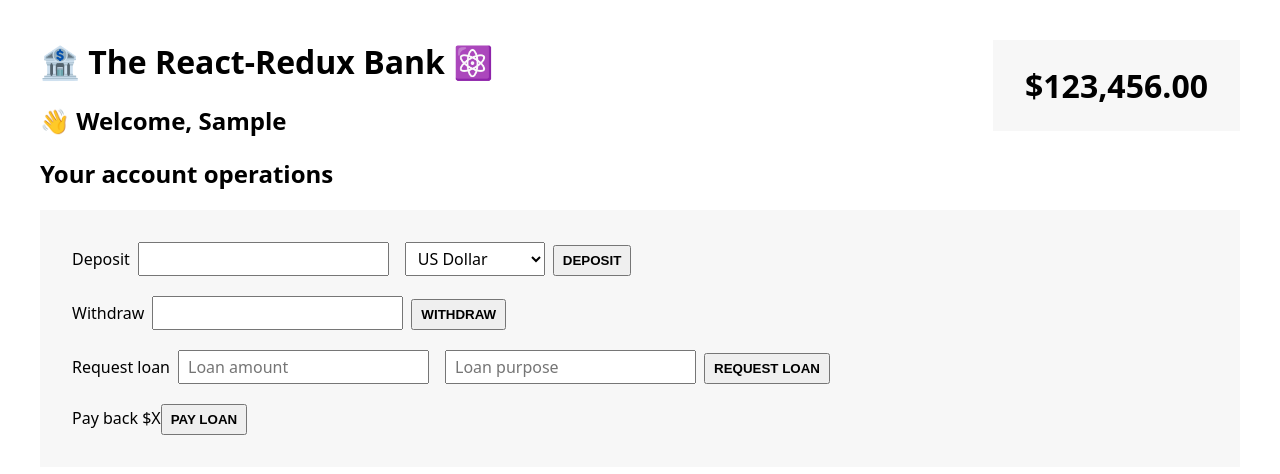
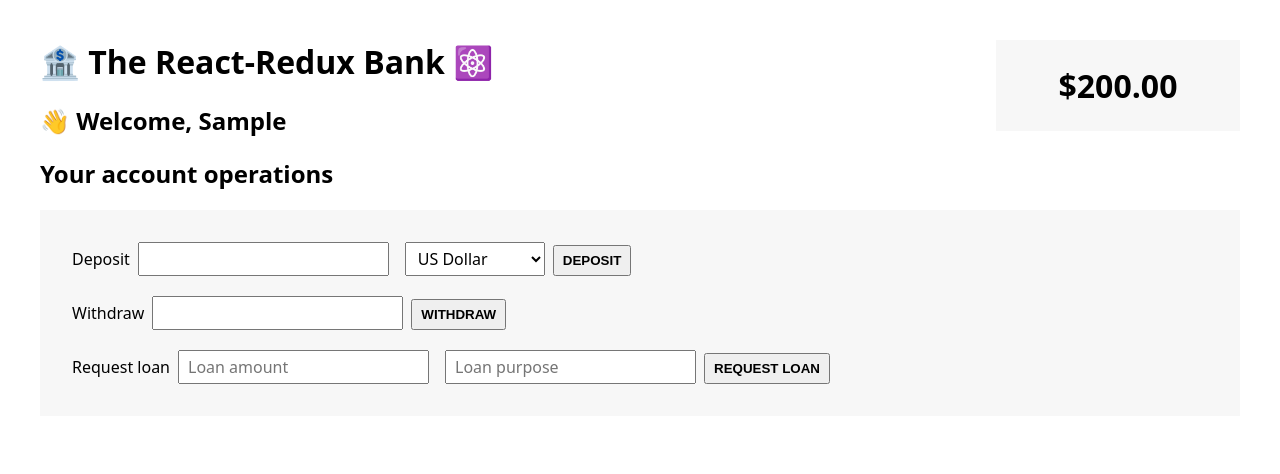
Before and after one commit to Azoroh/15-redux-intro, a React (Vite) app: page / in a window 1280 px wide. Both pictures are taken after typing "Sample", "Sample" into the empty fields and a click on the button "CREATE NEW CUSTOMER". Shown: the top 474 px of the page. Built offline with nearby package versions, Linux system fonts and the light colour scheme.

Commit message:
dispatched Actions for the other handler functions appropriately

```diff
--- a/src/features/accounts/AccountOperations.jsx
+++ b/src/features/accounts/AccountOperations.jsx
@@ -1,19 +1,43 @@
 import { useState } from "react";
+import { useDispatch, useSelector } from "react-redux";
+import { deposit, payLoan, requestLoan, withdraw } from "./accountSlice";
 
 function AccountOperations() {
+  const dispatch = useDispatch();
+  const { loan: currentLoan, balance } = useSelector((store) => store.account);
+
   const [depositAmount, setDepositAmount] = useState("");
   const [withdrawalAmount, setWithdrawalAmount] = useState("");
   const [loanAmount, setLoanAmount] = useState("");
   const [loanPurpose, setLoanPurpose] = useState("");
   const [currency, setCurrency] = useState("USD");
 
-  function handleDeposit() {}
+  function handleDeposit() {
+    if (!depositAmount) return;
+    dispatch(deposit(depositAmount));
+    setDepositAmount("");
+  }
 
-  function handleWithdrawal() {}
+  function handleWithdrawal() {
+    if (!withdrawalAmount) return;
 
-  function handleRequestLoan() {}
+    if (Number(balance) >= Number(withdrawalAmount)) {
+      dispatch(withdraw(withdrawalAmount));
+    }
+    setWithdrawalAmount("");
+  }
 
-  function handlePayLoan() {}
+  function handleRequestLoan() {
+    if (!loanAmount || !loanPurpose) return;
+
+    if (currentLoan) dispatch(requestLoan(loanAmount, loanPurpose));
+    setLoanAmount("");
+    setLoanPurpose("");
+  }
+
+  function handlePayLoan() {
+    if (balance >= currentLoan) dispatch(payLoan());
+  }
 
   return (
     <div>
@@ -66,10 +90,12 @@ function AccountOperations() {
           <button onClick={handleRequestLoan}>Request loan</button>
         </div>
 
-        <div>
-          <span>Pay back $X</span>
-          <button onClick={handlePayLoan}>Pay loan</button>
-        </div>
+        {currentLoan ? (
+          <div>
+            <span>Pay back ${currentLoan}</span>
+            <button onClick={handlePayLoan}>Pay loan</button>
+          </div>
+        ) : null}
       </div>
     </div>
   );
--- a/src/features/accounts/BalanceDisplay.jsx
+++ b/src/features/accounts/BalanceDisplay.jsx
@@ -1,3 +1,5 @@
+import { useSelector } from "react-redux";
+
 function formatCurrency(value) {
   return new Intl.NumberFormat("en", {
     style: "currency",
@@ -6,7 +8,9 @@ function formatCurrency(value) {
 }
 
 function BalanceDisplay() {
-  return <div className="balance">{formatCurrency(123456)}</div>;
+  const accountBalance = useSelector((store) => store.account.balance);
+
+  return <div className="balance">{formatCurrency(accountBalance)}</div>;
 }
 
 export default BalanceDisplay;
```
